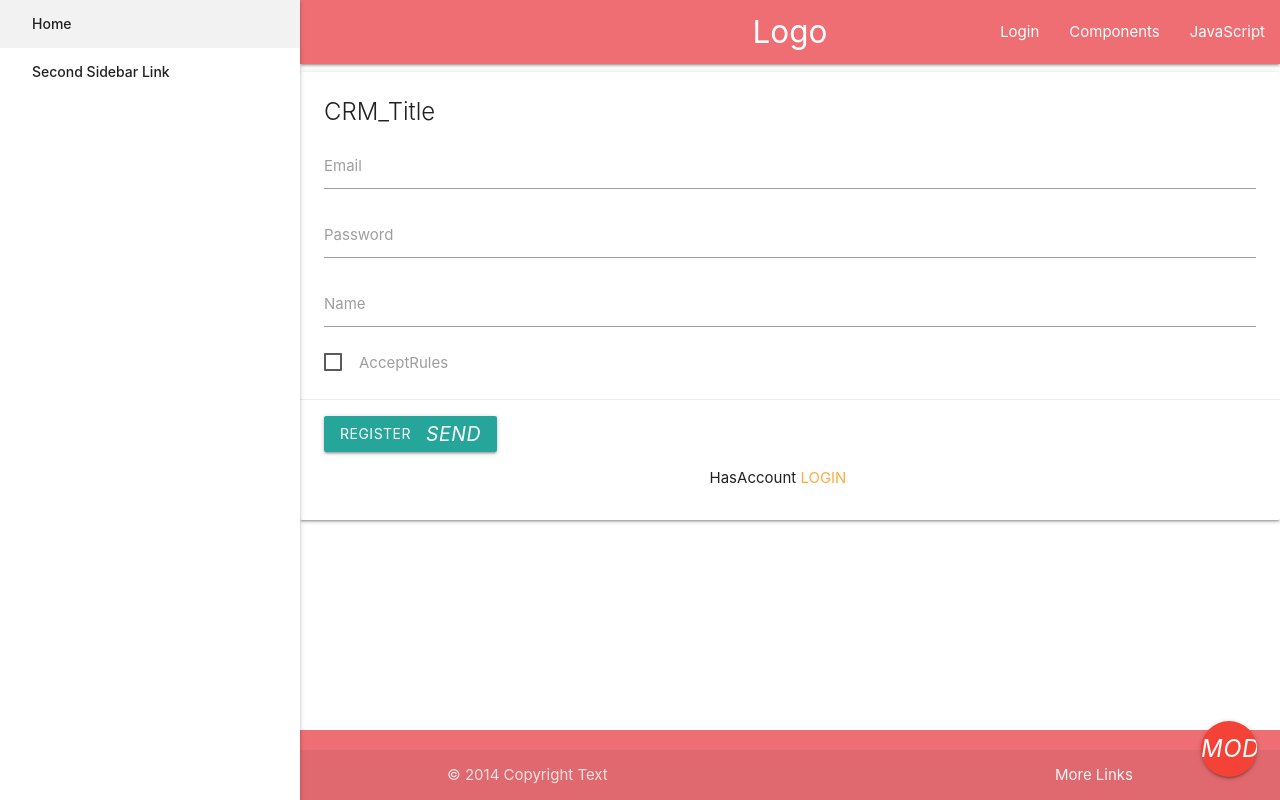
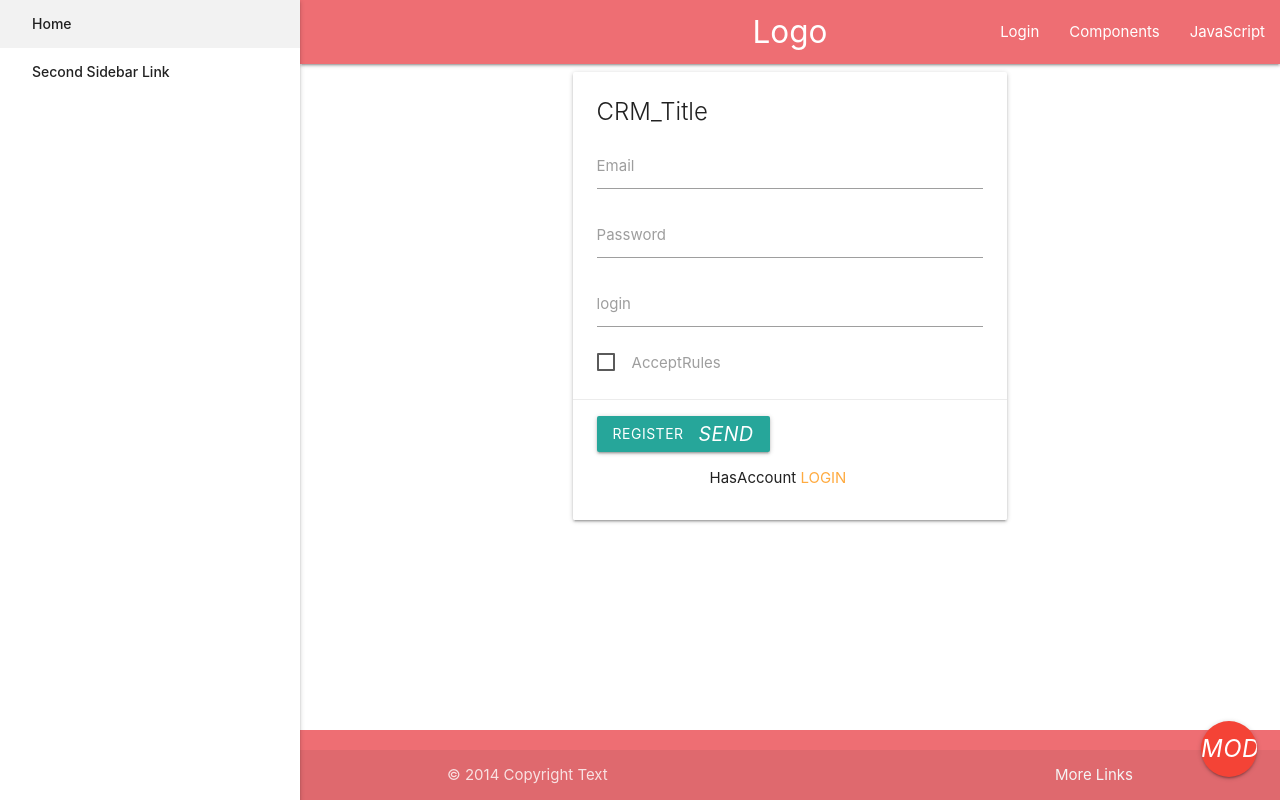
Before and after one commit to Ryne777/vue-front-for-crm-model, a Vue app: page /register in a window 1280 px wide. Built offline with nearby package versions, Linux system fonts and the light colour scheme; the HTML template or start-up script is replaced by a standard one.

Commit message:
add auth in store

```diff
--- a/src/components/app/NavBar.vue
+++ b/src/components/app/NavBar.vue
@@ -8,7 +8,12 @@
         </a>
         <ul id="nav-mobile" class="right hide-on-med-and-down">
           <li>
-            <router-link to="login">Login</router-link>
+            <div v-if="this.$store.getters.isLoggedIn">
+              <a href v-on:click="Logout">Logout</a>
+            </div>
+            <div v-else>
+              <router-link to="/login">Login</router-link>
+            </div>
           </li>
           <li>
             <a href="badges.html">Components</a>
@@ -45,6 +50,11 @@ export default {
       // eslint-disable-next-line no-undef
       M.Sidenav.init(elems, {});
     });
+  },
+  methods: {
+    Logout() {
+      this.$store.dispatch("logout");
+    }
   }
 };
 </script>
--- a/src/router/index.js
+++ b/src/router/index.js
@@ -1,5 +1,6 @@
 import Vue from "vue";
 import VueRouter from "vue-router";
+import store from "../store/index";
 
 Vue.use(VueRouter);
 
@@ -7,7 +8,7 @@ const routes = [
   {
     path: "/",
     name: "Home",
-    meta: { layout: "main" },
+    meta: { layout: "main", auth: true },
     component: () => import("../views/Main.vue")
   },
   {
@@ -36,4 +37,16 @@ const router = new VueRouter({
   routes
 });
 
+router.beforeEach((to, from, next) => {
+  if (to.matched.some(record => record.meta.auth)) {
+    if (store.getters.isLoggedIn) {
+      next()
+      return;
+    }
+    next("/login");
+  } else {
+    next();
+  }
+});
+
 export default router;
--- /dev/null
+++ b/src/store/auth.js
@@ -0,0 +1,79 @@
+export default {
+  state: {
+    status: "",
+    token: localStorage.getItem("token") || "",
+    user: {}
+  },
+  actions: {
+    async login({ commit }, user) {
+      try {
+        commit("auth_request");
+        const res = await fetch("http://127.0.0.1:8000/auth/token/login", {
+          method: "POST",
+          headers: {
+            "Content-Type": "application/json"
+            // 'Content-Type': 'application/x-www-form-urlencoded',
+          },
+          body: JSON.stringify(user)
+        });
+        if (!res.ok) {
+          throw new Error("Ответ сети был не ok.");
+        }
+        const token = await res.json();
+        localStorage.setItem("token", token["auth_token"]);
+        commit("auth_success", token, user);
+      } catch (e) {
+        commit("setError", e);
+        throw e;
+      }
+    },
+    async register({ commit }, user) {
+      try {
+        commit("auth_request");
+        await fetch("http://127.0.0.1:8000/auth/users/", {
+          method: "POST",
+          mode: 'cors',
+          headers: {
+            "Content-Type": "application/json"
+            // 'Content-Type': 'application/x-www-form-urlencoded',
+          },
+          body: JSON.stringify(user)
+        });
+      } catch (e) {
+        commit("setError", e);
+        throw e;
+      }
+    },
+    async logout({ commit }) {
+      commit("logout");
+      await fetch("http://127.0.0.1:8000/auth/token/logout", {
+        method: "POST",
+        headers: {
+          "Content-Type": "application/json",
+          "Authorization": "token " + localStorage.getItem("token")
+          // 'Content-Type': 'application/x-www-form-urlencoded',
+        },
+      });
+      localStorage.removeItem("token");
+      // commit("clearInfo");
+    }
+  },
+  mutations: {
+    auth_request(state) {
+      state.status = "loading";
+    },
+    auth_success(state, token, user) {
+      state.status = "success";
+      state.token = token;
+      state.user = user;
+    },
+    logout(state) {
+      state.status = "";
+      state.token = "";
+    }
+  },
+  getters: {
+    isLoggedIn: state => !!state.token,
+    authStatus: state => state.status,
+  }
+};
--- a/src/store/index.js
+++ b/src/store/index.js
@@ -2,6 +2,7 @@ import Vue from "vue";
 import Vuex from "vuex";
 import info from "./info";
 import record from "./detail";
+import auth from "./auth";
 
 Vue.use(Vuex);
 
@@ -26,5 +27,5 @@ export default new Vuex.Store({
       return await res.json();
     }
   },
-  modules: { info, record }
+  modules: { info, record, auth }
 });
--- a/src/views/Login.vue
+++ b/src/views/Login.vue
@@ -1,27 +1,24 @@
 <template>
+  <div class="container">
+    <div class="row">
+      <div class="col s12 m10 l8 offset-l2 offset-m1">
         <form class="card auth-card" @submit.prevent="submitHandler">
           <div class="card-content">
             <span class="card-title">{{ "CRM_Title" }}</span>
             <div class="input-field">
               <input
-          id="email"
+                id="login"
                 type="text"
-          v-model.trim="email"
+                v-model.trim="login"
                 :class="{
-            invalid:
-              ($v.email.$dirty && !$v.email.required) ||
-              ($v.email.$dirty && !$v.email.email)
+            invalid: $v.login.$dirty && !$v.login.required
           }"
               />
-        <label for="email">Email</label>
+              <label for="login">login</label>
               <small
                 class="helper-text invalid"
-          v-if="$v.email.$dirty && !$v.email.required"
-        >{{ "Message_EmailRequired" }}</small>
-        <small
-          class="helper-text invalid"
-          v-else-if="$v.email.$dirty && !$v.email.email"
-        >{{ "Message_EmailValid" }}</small>
+                v-if="$v.login.$dirty && !$v.login.required"
+              >{{ "login" }}</small>
             </div>
             <div class="input-field">
               <input
@@ -39,7 +36,10 @@
                 class="helper-text invalid"
                 v-if="$v.password.$dirty && !$v.password.required"
               >{{ "Message_EnterPassword" }}</small>
-        <small class="helper-text invalid" v-else-if="$v.password.$dirty && !$v.password.minLength">
+              <small
+                class="helper-text invalid"
+                v-else-if="$v.password.$dirty && !$v.password.minLength"
+              >
                 {{ "Message_MinLength" }}
                 {{ $v.password.$params.minLength.min }}
               </small>
@@ -59,10 +59,13 @@
             </p>
           </div>
         </form>
+      </div>
+    </div>
+  </div>
 </template>
 
 <script>
-import { email, required, minLength } from "vuelidate/lib/validators";
+import { required, minLength } from "vuelidate/lib/validators";
 export default {
   name: "login",
   metaInfo() {
@@ -71,11 +74,11 @@ export default {
     };
   },
   data: () => ({
-    email: "",
+    login: "",
     password: ""
   }),
   validations: {
-    email: { email, required },
+    login: { required },
     password: { required, minLength: minLength(6) }
   },
   // mounted() {
@@ -84,20 +87,20 @@ export default {
   //   }
   // },
   methods: {
-    submitHandler() {
+    async submitHandler() {
       if (this.$v.$invalid) {
         this.$v.$touch();
         return;
       }
-      // const formData = {
-      //   email: this.email,
-      //   password: this.password
-      // };
-      // try {
-      //   await this.$store.dispatch("login", formData);
+      const formData = {
+        username: this.login,
+        password: this.password
+      };
+      try {
+        await this.$store.dispatch("login", formData);
         this.$router.push("/");
-      //   // eslint-disable-next-line no-empty
-      // } catch (e) {}
+        // eslint-disable-next-line no-empty
+      } catch (e) {}
     }
   }
 };
--- a/src/views/Register.vue
+++ b/src/views/Register.vue
@@ -1,4 +1,7 @@
 <template>
+  <div class="container">
+    <div class="row">
+      <div class="col s12 m10 l8 offset-l2 offset-m1">
         <form class="card auth-card" @submit.prevent="submitHandler">
           <div class="card-content">
             <span class="card-title">{{ "CRM_Title" }}</span>
@@ -39,23 +42,26 @@
                 class="helper-text invalid"
                 v-if="$v.password.$dirty && !$v.password.required"
               >{{ "Message_EnterPassword" }}</small>
-        <small class="helper-text invalid" v-else-if="$v.password.$dirty && !$v.password.minLength">
+              <small
+                class="helper-text invalid"
+                v-else-if="$v.password.$dirty && !$v.password.minLength"
+              >
                 {{ "Message_MinLength" }}
                 {{ $v.password.$params.minLength.min }}
               </small>
             </div>
             <div class="input-field">
               <input
-          id="name"
+                id="login"
                 type="text"
-          v-model.trim="name"
-          :class="{ invalid: $v.name.$dirty && !$v.name.required }"
+                v-model.trim="login"
+                :class="{ invalid: $v.login.$dirty && !$v.login.required }"
               />
-        <label for="name">{{ "Name" }}</label>
+              <label for="login">{{ "login" }}</label>
               <small
                 class="helper-text invalid"
-          v-if="$v.name.$dirty && !$v.name.required"
-        >{{ "Message_EnterName" }}</small>
+                v-if="$v.login.$dirty && !$v.login.required"
+              >{{ "Message_EnterLogin" }}</small>
             </div>
             <p>
               <label>
@@ -78,6 +84,9 @@
             </p>
           </div>
         </form>
+      </div>
+    </div>
+  </div>
 </template>
 
 <script>
@@ -92,13 +101,13 @@ export default {
   data: () => ({
     email: "",
     password: "",
-    name: "",
+    login: "",
     agree: false
   }),
   validations: {
     email: { email, required },
     password: { required, minLength: minLength(6) },
-    name: { required },
+    login: { required },
     agree: { checked: v => v }
   },
   methods: {
@@ -107,15 +116,16 @@ export default {
         this.$v.$touch();
         return;
       }
-      //   const formData = {
-      //     email: this.email,
-      //     password: this.password,
-      //     name: this.name
-      //   }
-      //   try {
-      //     await this.$store.dispatch('register', formData)
-      this.$router.push("/");
-      //   } catch (e) {}
+      const formData = {
+        email: this.email,
+        password: this.password,
+        username: this.login
+      };
+      try {
+        await this.$store.dispatch("register", formData);
+        this.$router.push("/login");
+        // eslint-disable-next-line no-empty
+      } catch (e) {}
     }
   }
 };
```
Lines whose indentation alone changed are shown as unchanged.
